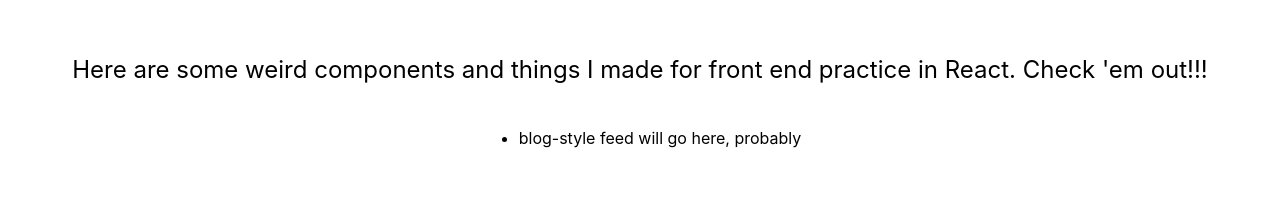
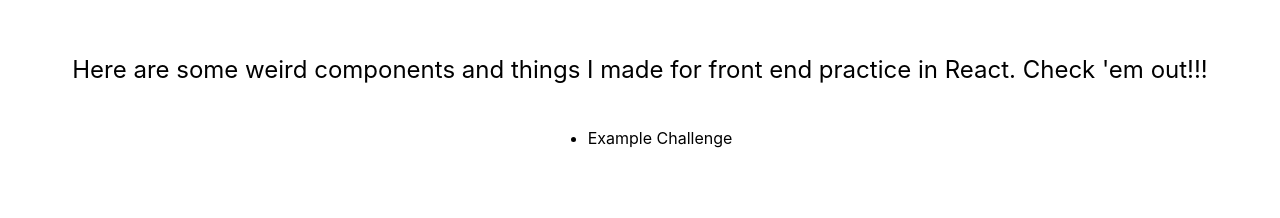
Before and after one commit to smooto/frontend-challenges, a Next.js app: page / in a window 1280 px wide. Shown: the part 254-472 px from the top of the page. Built offline with nearby package versions, Linux system fonts and the light colour scheme.

Commit message:
Update index to route to challenge pages

```diff
--- a/lib/published-challenges/ExampleChallenge.yaml
+++ b/lib/published-challenges/ExampleChallenge.yaml
@@ -1,6 +1,5 @@
 ---
   componentName: ExampleChallenge
-  componentPath: ~/lib/components/challenges/ExampleChallenge
   challengeTitle: Example Challenge
-  challengeDate: December 2020
+  challengeDate: 12-4-2020
 ---
--- a/pages/index.js
+++ b/pages/index.js
@@ -1,7 +1,34 @@
+import { getAllChallengeIds, getChallengeData } from '../lib/challenges'
+
 import Head from 'next/head'
+import Link from 'next/link'
 import styles from '../styles/Home.module.css'
 
-export default function Home() {
+export async function getStaticProps() {
+  const challengeIds = getAllChallengeIds()
+
+  const allChallengeData = challengeIds.map(challenge => {
+    const data = getChallengeData(challenge.params.id)
+
+    return {
+      id: data.componentName,
+      title: data.challengeTitle,
+      date: data.challengeDate
+    }
+  })
+
+  return {
+    props: {
+      allChallengeData
+    }
+  }
+}
+
+export default function Home({ allChallengeData }) {
+  // const allChallenges = challengeIds.map(challenge => challenge.params.id)
+
+  console.log(allChallengeData)
+
   return (
     <div className={styles.container}>
       <Head>
@@ -19,7 +46,15 @@
         </p>
 
         <ul>
-          <li>blog-style feed will go here, probably</li>
+          {
+            allChallengeData.map(({ id, title, date }) => (
+              <li key={id}>
+                <Link href={`/challenges/${id}`}>
+                  <a>{title}</a>
+                </Link>
+              </li>
+            ))
+          }
         </ul>
       </main>
 
```
